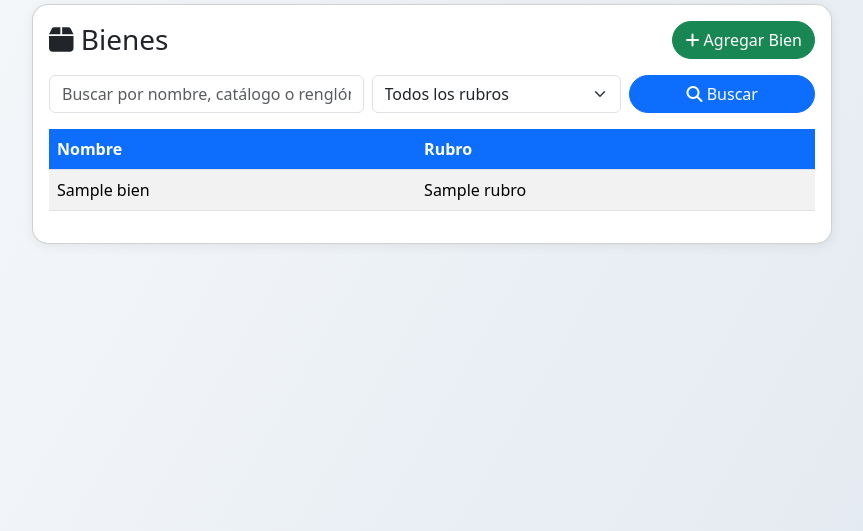
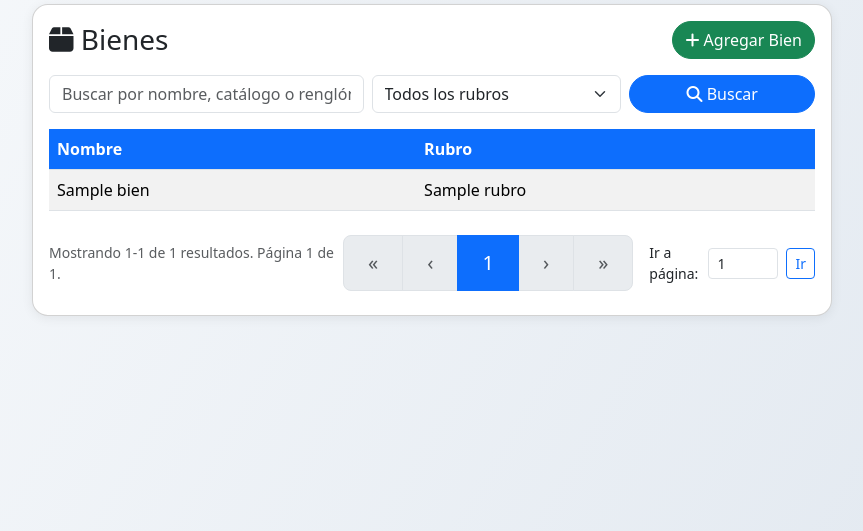
Before and after one commit to Roan1982/Suministros, a Django app: page /bienes/ in a window 1280 px wide. Shown: the part 100-631 px from the top of the page, without its empty margins (208-1071 px from the left). Run offline with Django 5.2, Linux system fonts and the light colour scheme; a user stored in the database is signed in; tables that the repository leaves empty hold one stand-in row (values such as "Sample post"); some libraries are stand-ins or nearby versions.

Commit message:
pag bienes

```diff
--- a/stock/inventario/templates/inventario/bienes_list.html
+++ b/stock/inventario/templates/inventario/bienes_list.html
@@ -31,16 +31,19 @@
         </tr>
       </thead>
       <tbody>
-        {% for bien in bienes %}
+        {% for bien in page_obj %}
         <tr>
           <td>{{ bien.nombre }}</td>
-          <td>{{ bien.rubro.nombre }}</td>
+          <td>{{ bien.rubro }}</td>
         </tr>
         {% empty %}
         <tr><td colspan="2" class="text-center">No hay bienes registrados.</td></tr>
         {% endfor %}
       </tbody>
     </table>
+    <div class="mt-4">
+        {% include 'inventario/paginador.html' %}
+    </div>
   </div>
 </div>
 {% endblock %}
--- a/stock/inventario/views.py
+++ b/stock/inventario/views.py
@@ -27,7 +27,23 @@ def bienes_list(request):
         bienes = bienes.filter(rubro_id=rubro_id)
     bienes = bienes.order_by('nombre')
     rubros = Rubro.objects.all().order_by('nombre')
-    return render(request, 'inventario/bienes_list.html', {'bienes': bienes, 'q': q, 'rubros': rubros, 'rubro_id': rubro_id})
+    # Paginación
+    from django.core.paginator import Paginator, EmptyPage
+    paginator = Paginator(bienes, 30)
+    page_number = request.GET.get('page')
+    try:
+        page_number_int = int(page_number) if page_number else 1
+    except (TypeError, ValueError):
+        page_number_int = 1
+    if page_number_int < 1:
+        page_number_int = 1
+    if page_number_int > paginator.num_pages and paginator.num_pages > 0:
+        page_number_int = paginator.num_pages
+    try:
+        page_obj = paginator.page(page_number_int)
+    except EmptyPage:
+        page_obj = paginator.page(1)
+    return render(request, 'inventario/bienes_list.html', {'page_obj': page_obj, 'q': q, 'rubros': rubros, 'rubro_id': rubro_id})
 
 from django.contrib.auth.decorators import login_required
 from django.http import JsonResponse
```
